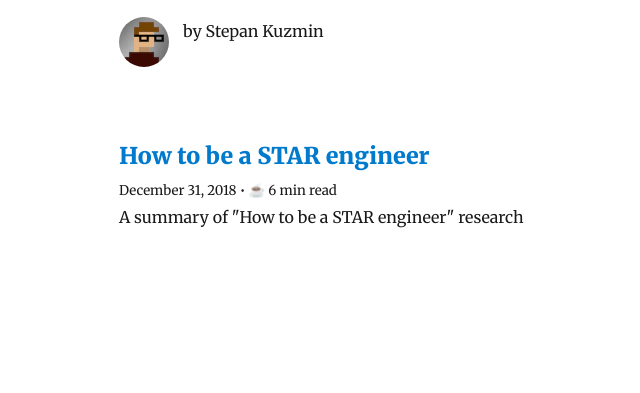
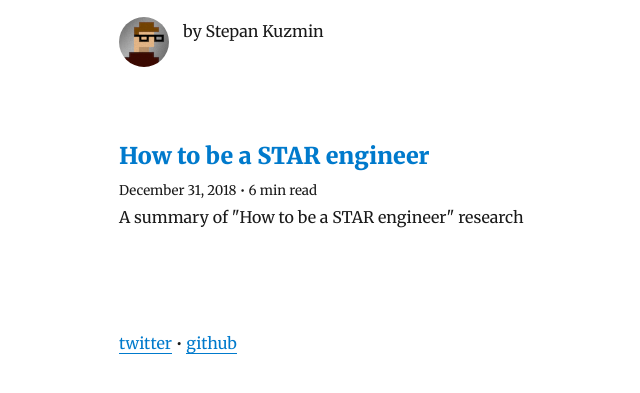
Before and after one commit to stepankuzmin/stepankuzmin.com, a Gatsby site: page / in a window 1280 px wide. Shown: the part 137-530 px from the top of the page, without its empty margins (206-846 px from the left). Built offline with nearby package versions, Linux system fonts and the light colour scheme; Gatsby itself is replaced by a stand-in of ours; some packages are replaced by stand-ins of ours.

Commit message:
feat: add footer

```diff
--- a/package.json
+++ b/package.json
@@ -27,7 +27,7 @@
   },
   "dependencies": {
     "babel-plugin-styled-components": "^1.10.0",
-    "gatsby": "^2.0.72",
+    "gatsby": "^2.0.73",
     "gatsby-image": "^2.0.22",
     "gatsby-plugin-feed": "^2.0.8",
     "gatsby-plugin-netlify": "^2.0.6",
--- /dev/null
+++ b/src/components/Footer/Container.js
@@ -0,0 +1,9 @@
+import styled from 'styled-components';
+import { rhythm } from '../../utils/typography';
+
+const Container = styled.footer`
+  margin-top: ${rhythm(2.5)};
+  padding-top: ${rhythm(1)};
+`;
+
+export default Container;
--- /dev/null
+++ b/src/components/Footer/Footer.js
@@ -0,0 +1,13 @@
+import React from 'react';
+import Container from './Container';
+import Link from './Link';
+
+const Footer = () => (
+  <Container>
+    <Link href='https://twitter.com/stepankuzmin'>twitter</Link>
+    {' • '}
+    <Link href='https://github.com/stepankuzmin'>github</Link>
+  </Container>
+);
+
+export default Footer;
--- /dev/null
+++ b/src/components/Footer/Link.js
@@ -0,0 +1,9 @@
+import React from 'react';
+
+const Link = ({ children, ...props }) => (
+  <a target='_blank' rel='noopener noreferrer' {...props}>
+    {children}
+  </a>
+);
+
+export default Link;
--- /dev/null
+++ b/src/components/Footer/index.js
@@ -0,0 +1 @@
+export { default } from './Footer';
--- a/src/pages/index.js
+++ b/src/pages/index.js
@@ -4,11 +4,11 @@ import React from 'react';
 import { Link, graphql } from 'gatsby';
 
 import Bio from '../components/bio';
+import Footer from '../components/Footer';
 import Layout from '../components/Layout';
 import SEO from '../components/seo';
 
 import { rhythm } from '../utils/typography';
-import { formatReadingTime } from '../utils/helpers';
 
 export const pageQuery = graphql`
   query {
@@ -63,13 +63,13 @@ const BlogIndex = (props) => {
               </Link>
             </h3>
             <small>
-              {node.frontmatter.date}
-              {` • ${formatReadingTime(node.timeToRead)}`}
+              {`${node.frontmatter.date} • ${node.timeToRead} min read`}
             </small>
             <p>{node.frontmatter.description}</p>
           </div>
         );
       })}
+      <Footer />
     </Layout>
   );
 };
--- a/src/templates/blog-post.js
+++ b/src/templates/blog-post.js
@@ -19,6 +19,7 @@ export const pageQuery = graphql`
     markdownRemark(fields: { slug: { eq: $slug } }) {
       id
       html
+      timeToRead
       frontmatter {
         title
         description
@@ -50,7 +51,7 @@ const BlogPostTemplate = (props) => {
           marginTop: rhythm(-1)
         }}
       >
-        {post.frontmatter.date}
+        {`${post.frontmatter.date} • ${post.timeToRead} min read`}
       </p>
       <div dangerouslySetInnerHTML={{ __html: post.html }} />
       <hr
--- a/src/utils/helpers.js
+++ /dev/null
@@ -1,6 +0,0 @@
-/* eslint-disable import/prefer-default-export */
-
-export const formatReadingTime = (minutes) => {
-  const cups = Math.round(minutes / 5);
-  return `${new Array(cups || 1).fill('☕️').join('')} ${minutes} min read`;
-};
```
Also changed, not shown: 1 other file.
